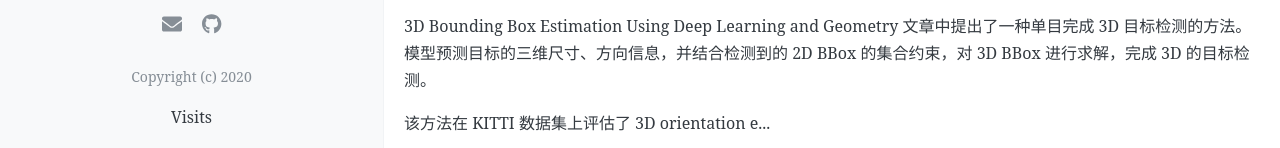
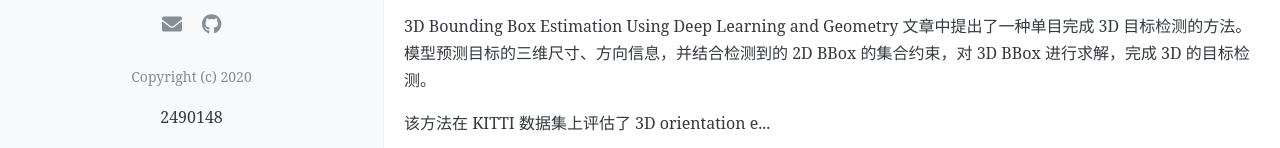
Before and after one commit to chencgln/chencgln.github.io, a Jekyll site: the page built from index.html, in a window 1280 px wide and 900 px high, scrolled down 599 px. Shown: the part 749-897 px from the top of the window. Built offline with Jekyll 4.4.1, drawn with Linux system fonts in a browser that asks for light colours; the list of posts is cut into pages by our own code; comment, search, counter and statistics services are not loaded.

Commit message:
add visit count 8

```diff
--- a/_includes/nav.html
+++ b/_includes/nav.html
@@ -24,10 +24,21 @@
   <div class="wrapper-footer-desktop">
     <footer class="footer">
       {% include footer.html %}
+      <!-- <script async src="https://busuanzi.ibruce.info/busuanzi/2.3/busuanzi.pure.mini.js"></script>
+      <script async src="//dn-lbstatics.qbox.me/busuanzi/2.3/busuanzi.pure.mini.js"></script>
       <script async src="https://busuanzi.ibruce.info/busuanzi/2.3/busuanzi.pure.mini.js"></script>
-      <!-- <script async src="//dn-lbstatics.qbox.me/busuanzi/2.3/busuanzi.pure.mini.js"></script> -->
-      <!-- <script async src="https://busuanzi.ibruce.info/busuanzi/2.3/busuanzi.pure.mini.js"></script> -->
-      <span id="busuanzi_container_site_pv">Visits <span id="busuanzi_value_site_pv"></span></span>
+      <span id="busuanzi_container_site_pv">Visits <span id="busuanzi_value_site_pv"></span></span> -->
+      <div class="busuanzi-count">
+        <script data-pjax="" async="" src="https://busuanzi.ibruce.info/busuanzi/2.3/busuanzi.pure.mini.js"></script>
+          <span class="post-meta-item" id="busuanzi_container_site_pv" style="display: inline;">
+            <span class="post-meta-item-icon">
+              <i class="fa fa-eye"></i>
+            </span>
+            <span class="site-pv" title="总访问量">
+              <span id="busuanzi_value_site_pv">2490148</span>
+            </span>
+          </span>
+      </div>
     </footer>
   </div>
 </div>
```
